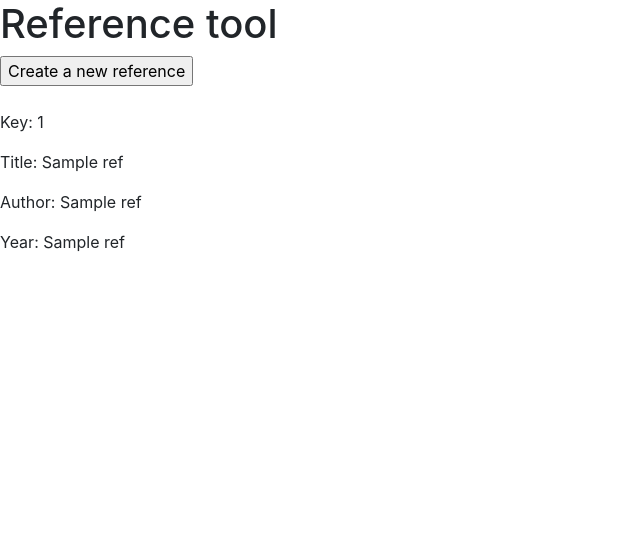
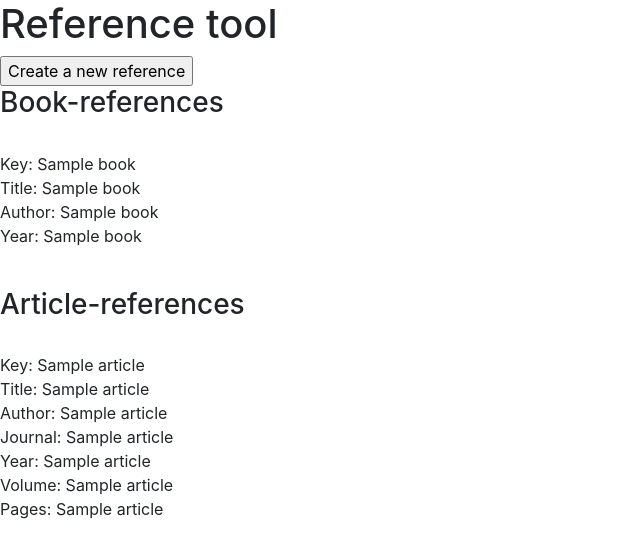
Before and after one commit to emilkivela/miniprojekti-manaatit, a Flask app: template app/templates/index.html in a window 1280 px wide. Shown: the top 558 px of the page, without its empty margins (0-640 px from the left). Run offline with Flask 3, Linux system fonts and the light colour scheme; the template is opened without the code that fills it: most values are stand-ins (such as "Sample title", 1, 10 or a date in 2020); parts of the project's set-up code (start-up, migrations or seed data) failed here and were passed over.

Commit message:
add article-references

```diff
--- a/app/app.py
+++ b/app/app.py
@@ -11,15 +11,17 @@
 @app.route("/")
 def index():
     result = db.session.execute(text("SELECT * FROM books"))
-    references = result.fetchall()
-    return render_template("index.html", references=references)
+    books = result.fetchall()
+    result = db.session.execute(text("SELECT * FROM articles"))
+    articles = result.fetchall()
+    return render_template("index.html", books=books, articles=articles)
 
 @app.route("/new")
 def new():
     return render_template("new.html")
 
-@app.route("/create", methods=["POST"])
-def create():
+@app.route("/create_book", methods=["POST"])
+def create_book():
     key = request.form["key"]
     title = request.form["title"]
     author = request.form["author"]
@@ -28,3 +30,17 @@
     db.session.execute(text(sql), {"key": key, "title": title, "author": author, "year": year})
     db.session.commit()
     return redirect("/")
+
+@app.route("/create_article", methods=["POST"])
+def create_article():
+    key = request.form["key"]
+    title = request.form["title"]
+    author = request.form["author"]
+    journal = request.form["journal"]
+    year = request.form["year"]
+    volume = request.form["volume"]
+    pages = request.form["pages"]
+    sql = "INSERT INTO articles (refkey, title, author, journal, pubyear, volume, pages) VALUES (:key, :title, :author, :journal, :year, :volume, :pages)"
+    db.session.execute(text(sql), {"key": key, "title": title, "author": author, "journal": journal, "year": year, "volume": volume, "pages": pages})
+    db.session.commit()
+    return redirect("/")
--- a/app/templates/index.html
+++ b/app/templates/index.html
@@ -12,12 +12,29 @@
         <form action="/new">
             <input type="submit" value="Create a new reference">
         </form>
-        {% for ref in references %}
+        <h3>Book-references</h3>
+        {% for book in books %}
         <br>
-        <p>Key: {{ ref[0] }}</p>
-        <p>Title: {{ ref[1] }}</p>
-        <p>Author: {{ ref[2] }}</p>
-        <p>Year: {{ ref[3] }}</p>
+        <p>
+            Key: {{ book[1] }}<br>
+            Title: {{ book[2] }}<br>
+            Author: {{ book[3] }}<br>
+            Year: {{ book[4] }}
+        </p>
+        {% endfor %}
+        <br>
+        <h3>Article-references</h3>
+        {% for article in articles %}
+        <br>
+        <p>
+            Key: {{ article[1] }}<br>
+            Title: {{ article[2] }}<br>
+            Author: {{ article[3] }}<br>
+            Journal: {{ article[4] }}<br>
+            Year: {{ article[5] }}<br>
+            Volume: {{ article[6] }}<br>
+            Pages: {{ article[6] }}
+        </p>
         {% endfor %}
     </body>
 </html>
```
Also changed, not shown: app/db_connection.py (+11 -0 lines), app/templates/new.html (+70 -9 lines).
